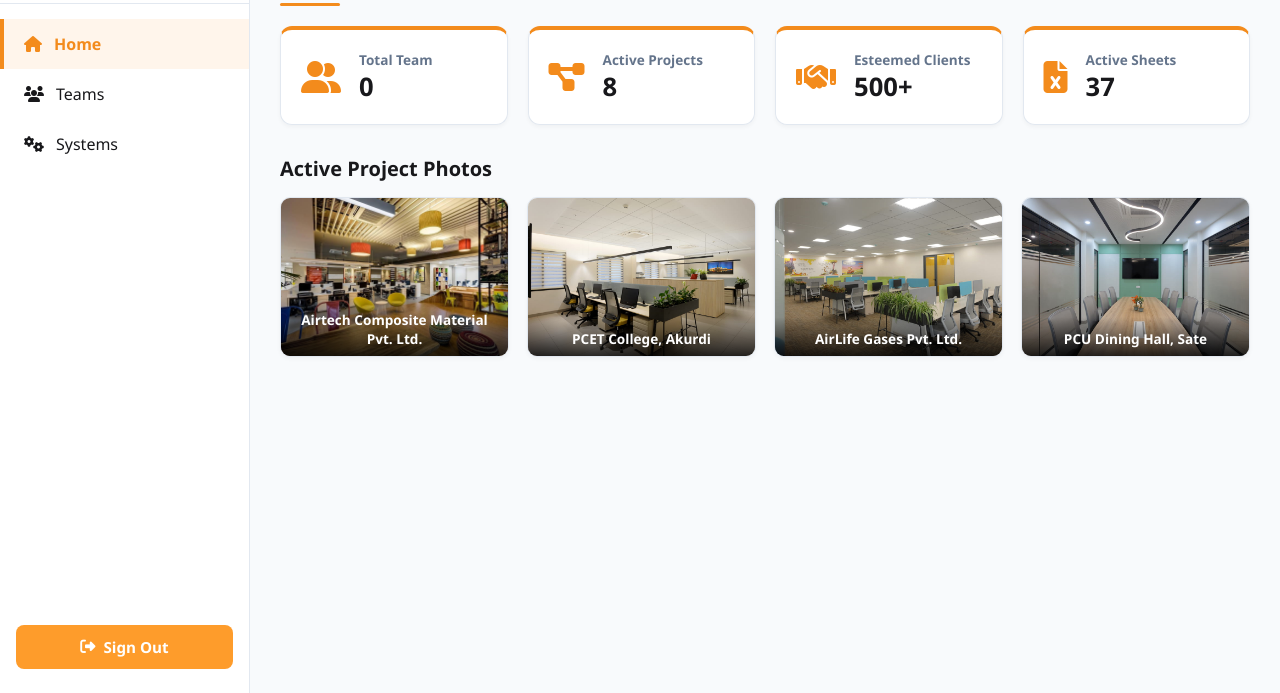
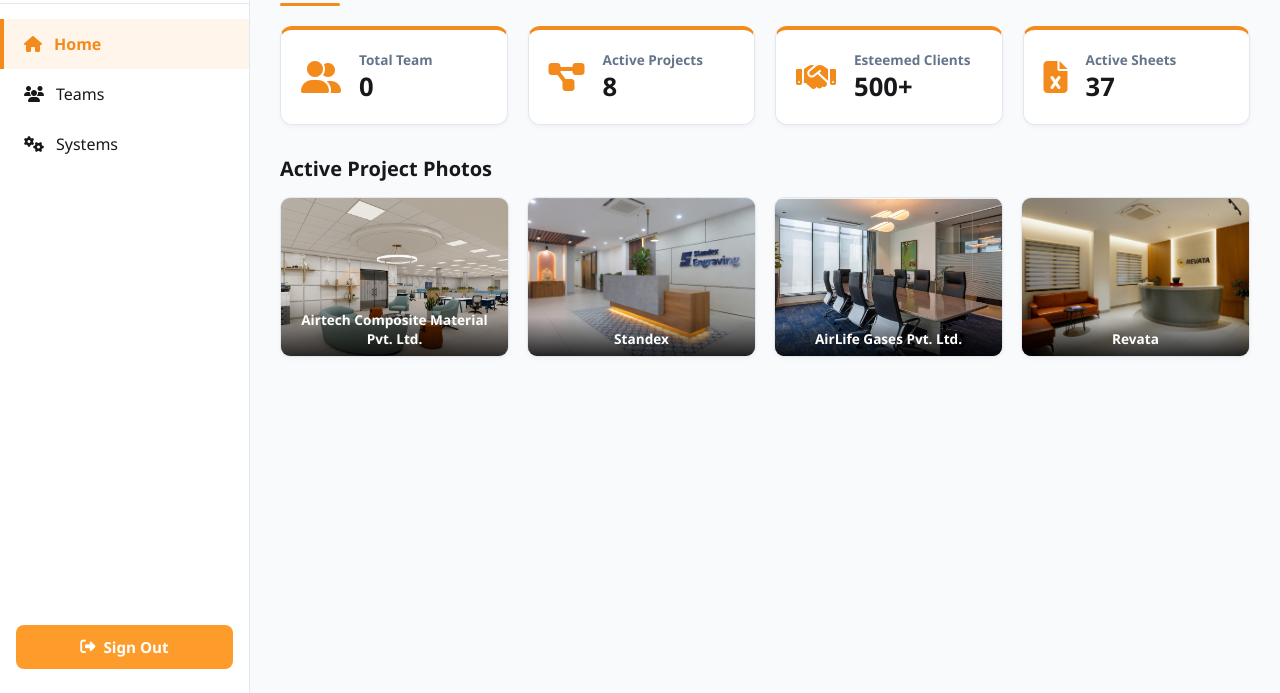
Before and after one commit to anuradha1208-AK/Employee-Dashboard, a plain HTML site: page index.html in a window 1280 px wide. Shown: the part 107-800 px from the top of the page. Drawn offline with Linux system fonts and the light colour scheme; sample sign-in values are in the browser's storage.

Commit message:
Update index.html

```diff
--- a/index.html
+++ b/index.html
@@ -139,20 +139,20 @@
           <h2>Active Project Photos</h2>
           <div class="gallery-grid">
             <div class="gallery-card">
-              <img src="Projects Images/7.jpg" alt="Airtech Project Site, Goa" onerror="this.src='https://via.placeholder.com/300x160?text=Goa+Project'">
+              <img src="Projects Images/Airtech.png" alt="Airtech Project Site, Goa" onerror="this.src='https://via.placeholder.com/300x160?text=Goa+Project'">
               <span>Airtech Composite Material Pvt. Ltd.</span>
             </div>
             <div class="gallery-card">
-              <img src="Projects Images/025.jpg" alt="PCET College, Akurdi" onerror="this.src='https://via.placeholder.com/300x160?text=PCET+Akurdi'">
-              <span>PCET College, Akurdi</span>
+              <img src="Projects Images\Standex.png" alt="PCET College, Akurdi" onerror="this.src='https://via.placeholder.com/300x160?text=PCET+Akurdi'">
+              <span>Standex</span>
             </div>
             <div class="gallery-card">
-              <img src="Projects Images/36.jpg" alt="AirLife Gases, Chakan" onerror="this.src='https://via.placeholder.com/300x160?text=AirLife+Chakan'">
+              <img src="Projects Images\Airlife.png" alt="AirLife Gases, Chakan" onerror="this.src='https://via.placeholder.com/300x160?text=AirLife+Chakan'">
               <span>AirLife Gases Pvt. Ltd.</span>
             </div>
             <div class="gallery-card">
-              <img src="Projects Images/60.jpg" alt="PCU Dining Hall, Sate" onerror="this.src='https://via.placeholder.com/300x160?text=PCU+Sate'">
-              <span>PCU Dining Hall, Sate</span>
+              <img src="Projects Images\Revata.png" alt="PCU Dining Hall, Sate" onerror="this.src='https://via.placeholder.com/300x160?text=PCU+Sate'">
+              <span>Revata</span>
             </div>
           </div>
         </div>
```
